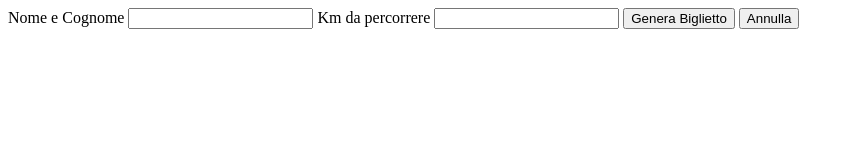
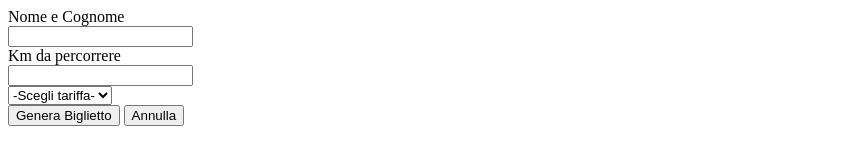
Before and after one commit to leonardoserra/js-biglietto-treno-form, a plain HTML site: page index.html in a window 1280 px wide. Shown: the whole page, without its empty margins (0-854 px from the left). Drawn offline with Linux system fonts and the light colour scheme.

Commit message:
creata la select

```diff
--- a/index.html
+++ b/index.html
@@ -8,14 +8,35 @@
     <link rel="stylesheet" href="./css/style.css" />
 </head>
 <body>
-    <label for="username">Nome e Cognome</label>
-    <input type="text" id="username" />
 
-    <label for="km">Km da percorrere</label>
-    <input type="text" id="km" />
+    <form class="d-flex space-between">
+        <div>
+            <label for="username">Nome e Cognome</label>
+            <br>
+            <input type="text" id="username" />
+        </div>
 
-    <button id="generator">Genera Biglietto</button>
-    <button id="reset">Annulla</button>
+        <div>
+            <label for="km">Km da percorrere</label>
+            <br>
+            <input type="text" id="km" />
+        </div>
+
+        <div>
+            <select id="ageRange">
+                <option value="choose" >-Scegli tariffa-</option>
+                <option value="standard" >Standard</option>
+                <option value="under18" >Under 18</option>
+                <option value="over65" >Over 65</option>
+            </select>
+        </div>
+
+        <div>
+            <button type="button" id="generator">Genera Biglietto</button>
+
+            <button type="reset" id="reset">Annulla</button>
+        </div>
+    </form>
 
 
 
--- a/js/main.js
+++ b/js/main.js
@@ -1,9 +1,10 @@
 const username = document.querySelector("#username");
-let km = document.querySelector("#km");
+const km = document.querySelector("#km");
 const generator = document.querySelector("#generator");
 const reset = document.querySelector("#reset");
-
+const ageRange = document.querySelector("#ageRange");
 //km = parseInt(km);
+console.log(ageRange.value);
 
 
 generator.addEventListener('click', function() {
```
